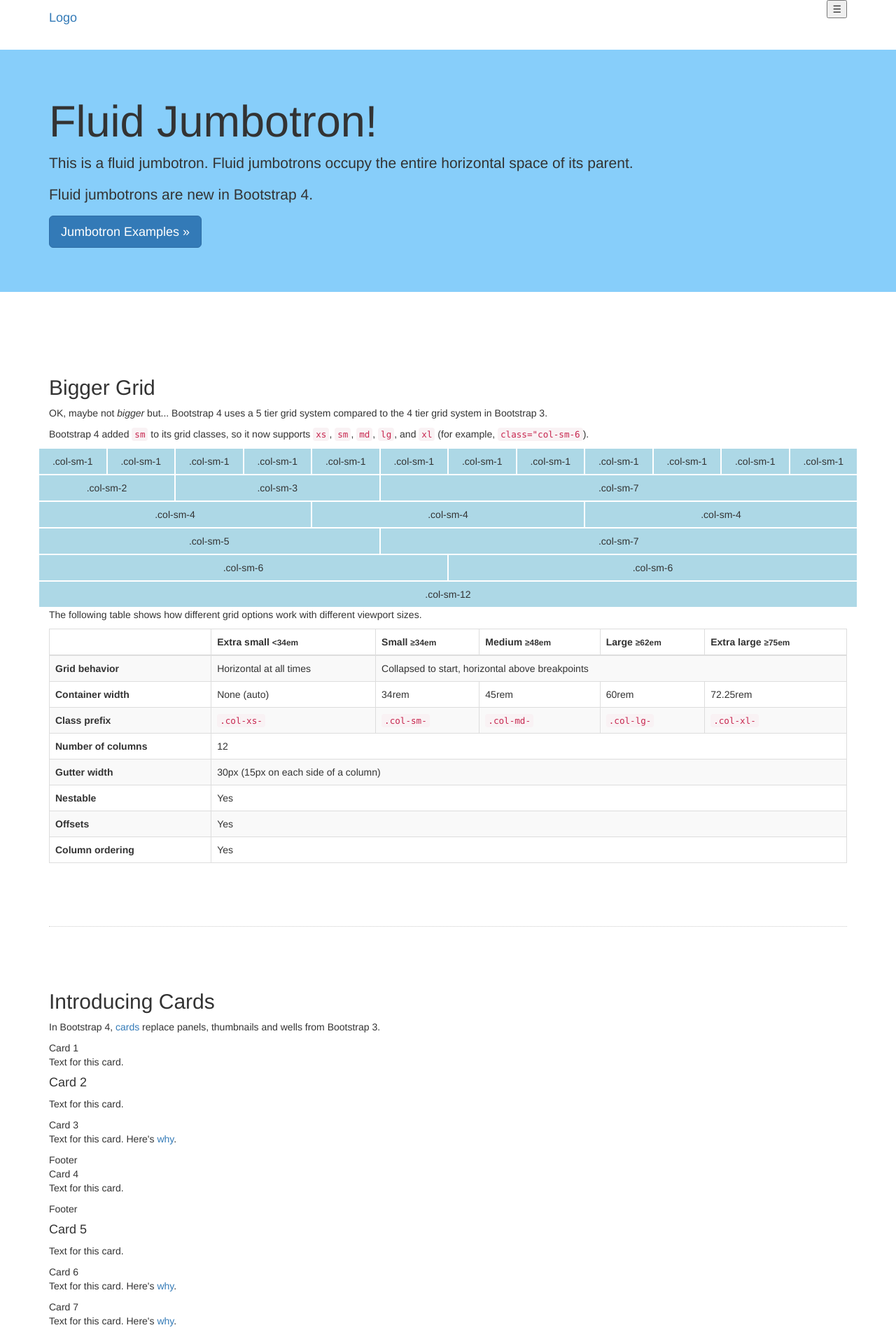
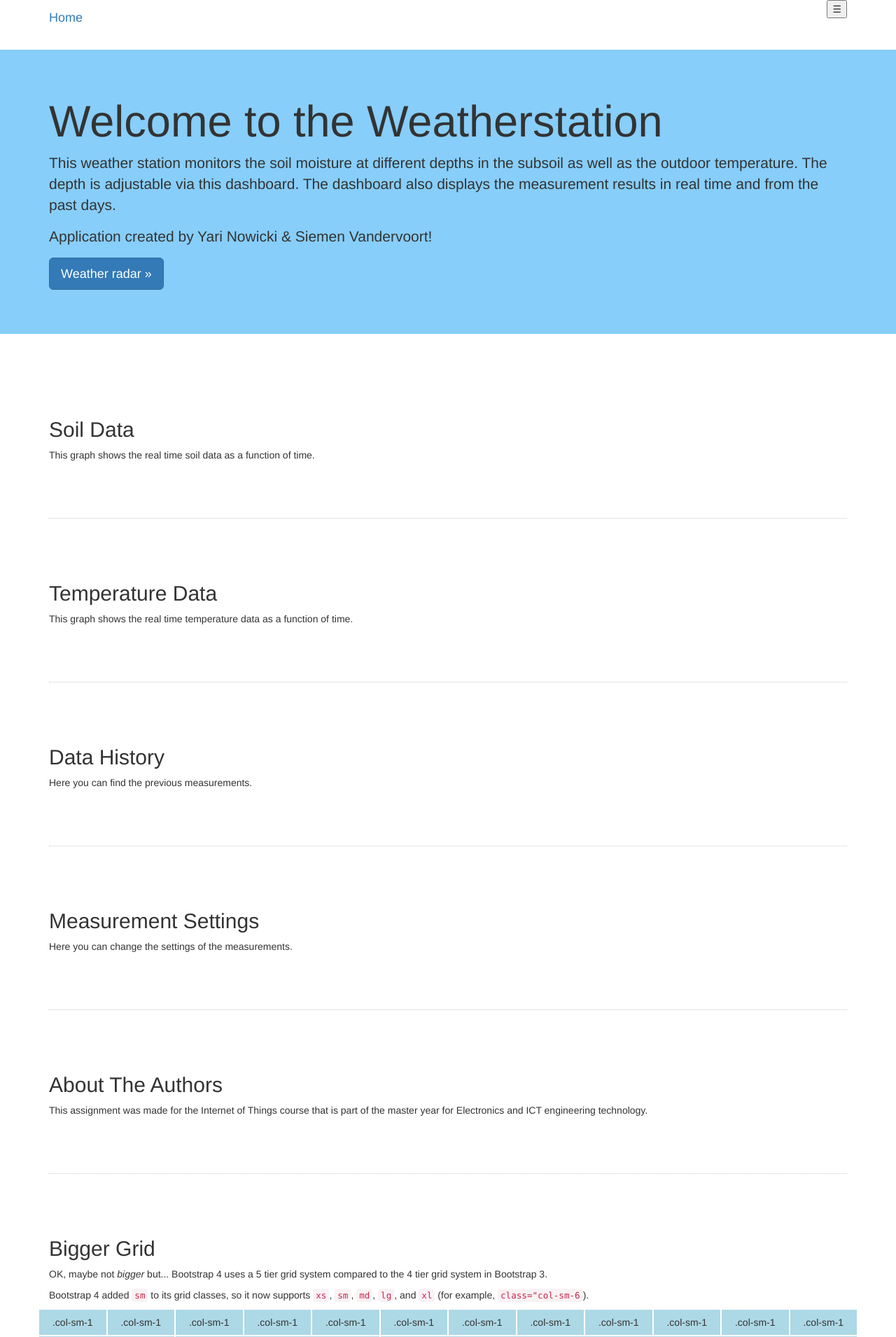
Before and after one commit to nowicki-yari/IoT_4482, a Python web app: template templates/test.html in a window 1280 px wide. Shown: the top 1910 px of the page at 70% size. Run offline with Jinja, Linux system fonts and the light colour scheme; the template is opened without the code that fills it, so the values that code supplies are empty; some libraries are stand-ins or nearby versions.

Commit message:
html test

```diff
--- a/templates/test.html
+++ b/templates/test.html
@@ -10,7 +10,7 @@
     <meta name="author" content="">
     <link rel="icon" href="/favicon.ico">
 
-    <title>Bootstrap 4 Template</title>
+    <title>IoT Weather Station</title>
 
     <!-- Latest compiled and minified CSS -->
     <link rel="stylesheet" href="https://maxcdn.bootstrapcdn.com/bootstrap/4.0.0-alpha.3/css/bootstrap.min.css" integrity="sha384-MIwDKRSSImVFAZCVLtU0LMDdON6KVCrZHyVQQj6e8wIEJkW4tvwqXrbMIya1vriY" crossorigin="anonymous">
@@ -45,29 +45,23 @@
             <button class="navbar-toggler hidden-md-up pull-right" type="button" data-toggle="collapse" data-target="#collapsingNavbar">
                 &#9776;
             </button>
-            <a class="navbar-brand" href="#">Logo</a>
+            <a class="navbar-brand" href="#">Home</a>
             <div class="collapse navbar-toggleable-sm" id="collapsingNavbar">
                 <ul class="nav navbar-nav">
                     <li class="nav-item">
-                        <a class="nav-link" href="#grid">Grid</a>
+                        <a class="nav-link" href="#soilData">Soil Data</a>
                     </li>
                     <li class="nav-item">
-                        <a class="nav-link" href="#cards">Cards</a>
+                        <a class="nav-link" href="#temperatureData">Temperature Data</a>
                     </li>
                     <li class="nav-item">
-                        <a class="nav-link" href="#tags">Tags</a>
+                        <a class="nav-link" href="#history">History</a>
                     </li>
                     <li class="nav-item">
-                        <a class="nav-link" href="#customForms">Forms</a>
+                        <a class="nav-link" href="#measurementSettings">Measurement Settings</a>
                     </li>
                     <li class="nav-item">
-                        <a class="nav-link" href="#outlineButtons">Buttons</a>
-                    </li>
-                    <li class="nav-item">
-                        <a class="nav-link" href="#progress">Progress Bars</a>
-                    </li>
-                    <li class="nav-item">
-                        <a class="nav-link" href="#tables">Tables</a>
+                        <a class="nav-link" href="#about">About</a>
                     </li>
                 </ul>
             </div>
@@ -76,14 +70,37 @@
 
     <div class="jumbotron jumbotron-fluid">
       <div class="container">
-        <h1 class="display-3">Fluid Jumbotron!</h1>
-        <p>This is a fluid jumbotron. Fluid jumbotrons occupy the entire horizontal space of its parent.</p>
-        <p>Fluid jumbotrons are new in Bootstrap 4.</p>
-        <p><a class="btn btn-primary btn-lg" href="http://www.quackit.com/bootstrap/bootstrap_4/tutorial/bootstrap_jumbotron.cfm" role="button">Jumbotron Examples &raquo;</a></p>
+        <h1 class="display-3">Welcome to the Weatherstation</h1>
+        <p>This weather station monitors the soil moisture at different depths in the subsoil as well as the outdoor temperature. The depth is adjustable via this dashboard. The dashboard also displays the measurement results in real time and from the past days.</p>
+        <p>Application created by Yari Nowicki & Siemen Vandervoort!</p>
+        <p><a class="btn btn-primary btn-lg" href="https://www.buienradar.be/" role="button">Weather radar &raquo;</a></p>
       </div>
     </div>
 
     <div class="container">
+		<section id="soilData">
+			<h2> Soil Data </h2>
+            <p> This graph shows the real time soil data as a function of time.</p>
+		</section>
+		<section id="temperatureData">
+			<h2> Temperature Data </h2>
+            <p> This graph shows the real time temperature data as a function of time.</p>
+		</section>
+		<section id="history">
+			<h2> Data History </h2>
+            <p> Here you can find the previous measurements. </p>
+		</section>
+		<section id="measurementSettings">
+			<h2> Measurement Settings </h2>
+            <p> Here you can change the settings of the measurements.</p>
+		</section>
+		<section id="about">
+			<h2> About The Authors </h2>
+            <p> This assignment was made for the Internet of Things course that is part of the master year for Electronics and ICT engineering technology. </p>
+		</section>
+
+
+
         <section id="grid">
             <h2>Bigger Grid</h2>
             <p>OK, maybe not <em>bigger</em> but... Bootstrap 4 uses a 5 tier grid system compared to the 4 tier grid system in Bootstrap 3.</p>
```
